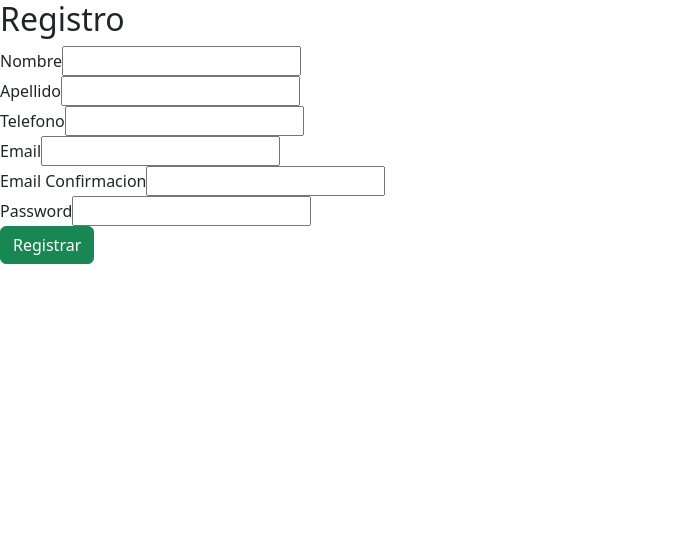
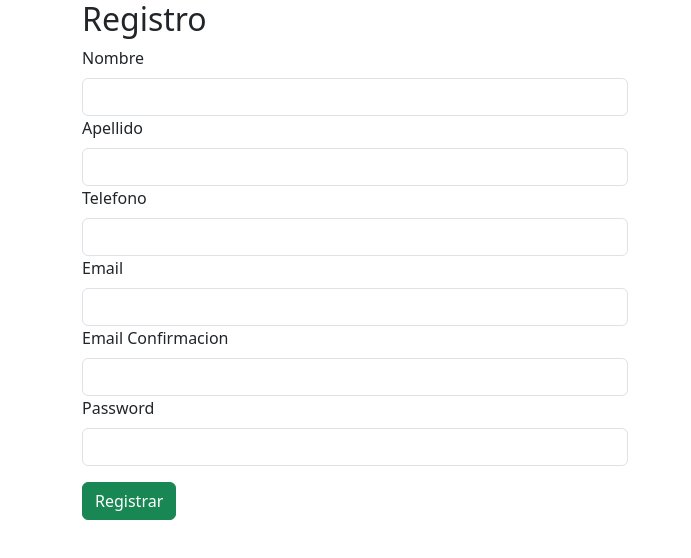
Before and after one commit to MaxiPerchik/TP_2_FRONT_REACT_ECOMMERCE, a React (Create React App) app: page / in a window 1280 px wide. Shown: the top 558 px of the page, without its empty margins (0-691 px from the left). Built offline with nearby package versions, Linux system fonts and the light colour scheme.

Commit message:
manejo de errores y modifiacion de codigo

```diff
--- a/src/Componentes/User/UserRegister.jsx
+++ b/src/Componentes/User/UserRegister.jsx
@@ -2,135 +2,176 @@ import React, { useState } from "react";
 import Swal from "sweetalert2";
 
 const UserRegister = () => {
-  const [nombre, setNombre] = useState("");
-  const [apellido, setApellido] = useState("");
-  const [telefono, setTelefono] = useState("");
-  const [email, setEmail] = useState("");
-  const [emailConfirmacion, setEmailConfirmacion] = useState("");
-  const [password, setPassword] = useState("");
+  const [formData, setFormData] = useState({
+    nombre: "",
+    apellido: "",
+    telefono: "",
+    email: "",
+    emailConfirmacion: "",
+    password: "",
+  });
+
   const [error, setError] = useState("");
 
-  const manejadorFormulario = (event) => {
+  const handleChange = (e) => {
+    setFormData({
+      ...formData,
+      [e.target.name]: e.target.value,
+    });
+  };
+
+  const manejadorFormulario = async (event) => {
     event.preventDefault();
 
-    if (
-      !nombre ||
-      !apellido ||
-      !telefono ||
-      !email ||
-      !emailConfirmacion ||
-      !password
-    ) {
+    const { nombre, apellido, email, emailConfirmacion, password } = formData;
+
+    if (!(nombre && apellido && email && emailConfirmacion && password)) {
       setError("Por favor completar todos los campos");
       return;
     }
 
-    // Validamos que los campos del email coincidan
     if (email !== emailConfirmacion) {
-      setError("El mail ingresado no coincide");
+      setError("El correo electrónico ingresado no coincide");
       return;
     }
 
     const user = {
       username: nombre + apellido,
-      email: email,
-      password: password,
+      email,
+      password,
     };
 
-    console.log({ ...user });
-
     try {
-      // Realizamos la solicitud de registro al servidor
-      console.log("entras o no?");
-      const response = fetch("http://localhost:3000/api/users/register", {
+      const response = await fetch("http://localhost:3000/api/users/register", {
         method: "POST",
         mode: "cors",
         headers: {
           "Content-Type": "application/json",
         },
-        body: JSON.stringify({ ...user }),
+        body: JSON.stringify(user),
       });
 
-      if (response) {
-        // Registro exitoso, limpiamos los campos y mostramos la alerta
+      if (response.ok) {
         limpiarCampos();
         Swal.fire({
           title: "<strong>Registro Exitoso!!!</strong>",
-          html:
-            "<i>El usuario <strong>" +
-            nombre +
-            " " +
-            apellido +
-            " </strong>  fue agregado correctamente en el listado</i>",
+          html: `<i>El usuario <strong>${nombre} ${apellido}</strong> fue agregado correctamente en el listado</i>`,
           icon: "success",
         });
       } else {
-        // Manejar el caso de error en la respuesta del servidor
-        setError("Error al registrar el usuario");
+        const { success, error } = await response.json();
+        setError(success ? "Error al registrar el usuario" : error);
       }
     } catch (error) {
-      // Manejar errores de red u otros errores
+      setError("Error al realizar la solicitud: " + error.message);
       console.error("Error al realizar la solicitud:", error);
     }
   };
 
   const limpiarCampos = () => {
-    setNombre("");
-    setApellido("");
-    setTelefono("");
-    setEmail("");
-    setEmailConfirmacion("");
+    setFormData({
+      nombre: "",
+      apellido: "",
+      telefono: "",
+      email: "",
+      emailConfirmacion: "",
+      password: "",
+    });
     setError("");
-    setPassword("");
   };
 
   return (
-    <div>
+    <div className="container">
+      <div className="row">
+        <div className="col-4 col-6">
           <h2>Registro</h2>
 
           <form onSubmit={manejadorFormulario}>
             <div>
-          <label htmlFor="">Nombre</label>
-          <input type="text" onChange={(e) => setNombre(e.target.value)} />
-        </div>
-
-        <div>
-          <label htmlFor="">Apellido</label>
-          <input type="text" onChange={(e) => setApellido(e.target.value)} />
-        </div>
-
-        <div>
-          <label htmlFor="">Telefono</label>
-          <input type="text" onChange={(e) => setTelefono(e.target.value)} />
-        </div>
-
-        <div>
-          <label htmlFor="">Email</label>
-          <input type="email" onChange={(e) => setEmail(e.target.value)} />
-        </div>
-
-        <div>
-          <label htmlFor="">Email Confirmacion</label>
+              <label htmlFor="nombre" className="form-label">
+                Nombre
+              </label>
               <input
-            type="email"
-            onChange={(e) => setEmailConfirmacion(e.target.value)}
+                type="text"
+                name="nombre"
+                value={formData.nombre}
+                onChange={handleChange}
+                className="form-control"
               />
             </div>
 
             <div>
-          <label htmlFor="">Password</label>
+              <label htmlFor="apellido" className="form-label">
+                Apellido
+              </label>
               <input
-            type="password"
-            onChange={(e) => setPassword(e.target.value)}
+                type="text"
+                name="apellido"
+                value={formData.apellido}
+                onChange={handleChange}
+                className="form-control"
               />
             </div>
 
-        {error && <p style={{ color: "red" }}>{error}</p>}
+            <div>
+              <label htmlFor="telefono" className="form-label">
+                Telefono
+              </label>
+              <input
+                type="text"
+                name="telefono"
+                value={formData.telefono}
+                onChange={handleChange}
+                className="form-control"
+              />
+            </div>
 
-        <button className="btn btn-success" type="submit">
+            <div>
+              <label htmlFor="email" className="form-label">
+                Email
+              </label>
+              <input
+                type="email"
+                name="email"
+                value={formData.email}
+                onChange={handleChange}
+                className="form-control"
+              />
+            </div>
+
+            <div>
+              <label htmlFor="emailConfirmacion" className="form-label">
+                Email Confirmacion
+              </label>
+              <input
+                type="email"
+                name="emailConfirmacion"
+                value={formData.emailConfirmacion}
+                onChange={handleChange}
+                className="form-control"
+              />
+            </div>
+
+            <div>
+              <label htmlFor="password" className="form-label">
+                Password
+              </label>
+              <input
+                type="password"
+                name="password"
+                value={formData.password}
+                onChange={handleChange}
+                className="form-control"
+              />
+            </div>
+
+            <button className="btn btn-success mt-3" type="submit">
               Registrar
             </button>
+            {error && <p style={{ color: "red" }}>{error}</p>}
           </form>
+        </div>
+      </div>
     </div>
   );
 };
```
Lines whose indentation alone changed are shown as unchanged.
